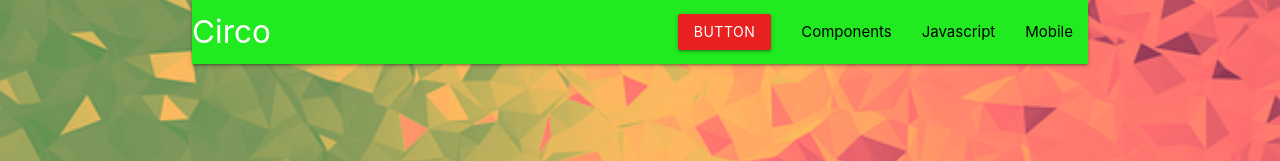
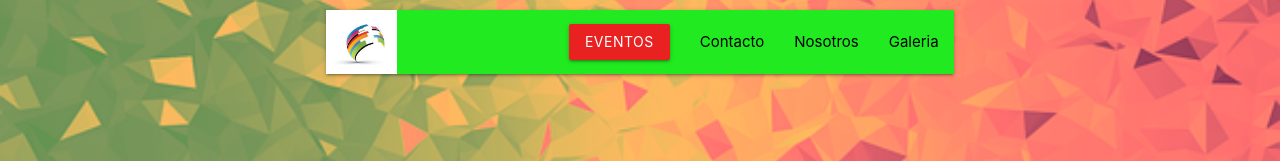
Before and after one commit to lukmagg/circo, a plain HTML site: page index.html in a window 1280 px wide. Shown: the top 161 px of the page. Drawn offline with Linux system fonts and the light colour scheme.

Commit message:
sin nada que decir

```diff
--- a/index.html
+++ b/index.html
@@ -21,25 +21,28 @@
 
     <div class="container">
 
+        <!-- Navbar -->
+        <div class="container ptop-10">
             <nav>
                 <div class="nav-wrapper">
-            <a href="#!" class="brand-logo">Circo</a>
+                    <a href="#!" class="brand-logo"><img src="img/logo.jpeg" alt=""></a>
                     <a href="#" data-target="mobile-demo" class="sidenav-trigger"><i class="material-icons">menu</i></a>
                     <ul class="right hide-on-med-and-down">
-                <li><a class="waves-effect waves-light btn">button</a></li>
-                <li><a href="badges.html">Components</a></li>
-                <li><a href="collapsible.html">Javascript</a></li>
-                <li><a href="mobile.html">Mobile</a></li>
+                        <li><a class="waves-effect waves-light btn">Eventos</a></li>
+                        <li><a href="contacto.php">Contacto</a></li>
+                        <li><a href="nosotros.php">Nosotros</a></li>
+                        <li><a href="galeria.php">Galeria</a></li>
                     </ul>
                 </div>
             </nav>
 
             <ul class="sidenav" id="mobile-demo">
-            <li><a href="sass.html">button</a></li>
-            <li><a href="badges.html">Components</a></li>
-            <li><a href="collapsible.html">Javascript</a></li>
-            <li><a href="mobile.html">Mobile</a></li>
+                <li><a href="sass.html">Eventos</a></li>
+                <li><a href="contacto.php">Contacto</a></li>
+                <li><a href="nosotros.php">Nosotros</a></li>
+                <li><a href="galeria.php">Galeria</a></li>
             </ul>
+        </div>
 
 
         <!-- Carousel -->
```
Lines whose indentation alone changed are shown as unchanged.
